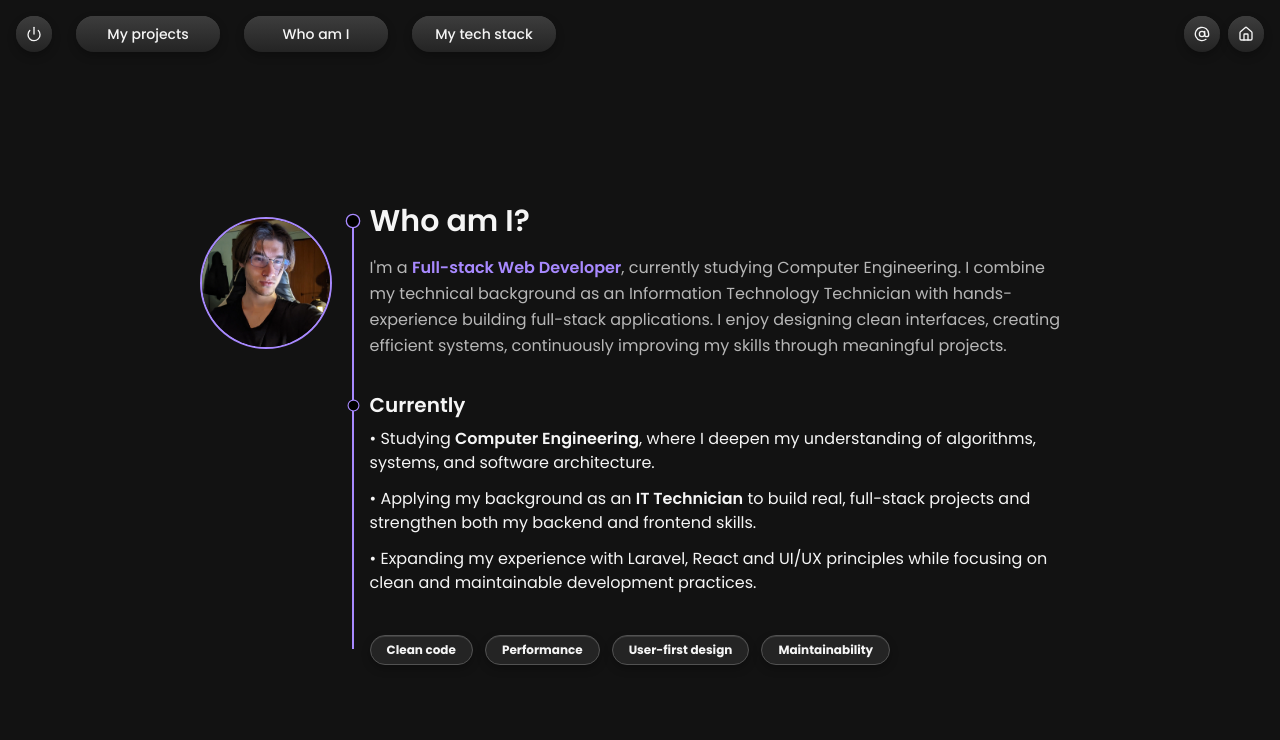
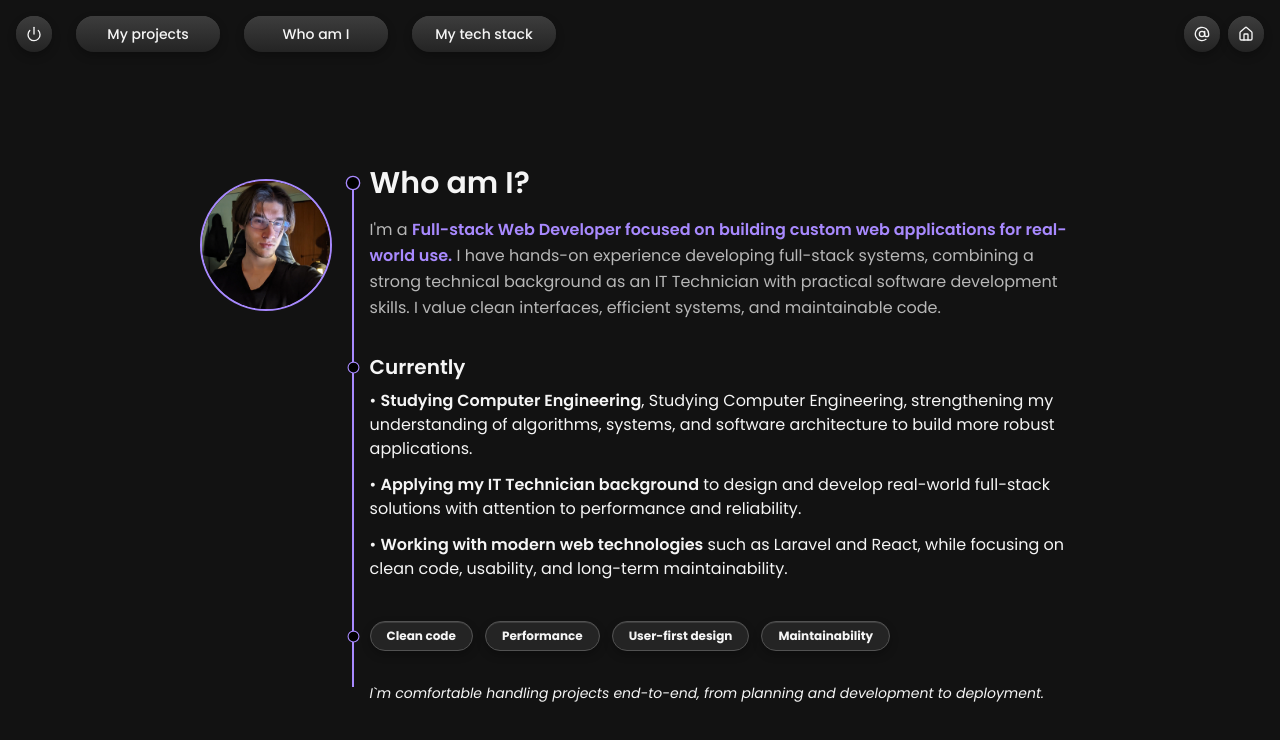
Before and after one commit to Rusiton/portfolio, a React (Vite) app: page /about in a window 1280 px wide. Shown: the top 740 px of the page. Built offline with nearby package versions, Linux system fonts and the light colour scheme.

Commit message:
Changed information on About screen

```diff
--- a/src/pages/AboutScreen.tsx
+++ b/src/pages/AboutScreen.tsx
@@ -35,7 +35,7 @@ export default function AboutScreen() {
 
                             <SoftReveal>
                                 <p className="text-md text-muted-foreground mt-4 leading-relaxed">
-                                I&apos;m a <span className="text-primary font-semibold">Full-stack Web Developer</span>, currently studying Computer Engineering. I combine my technical background as an Information Technology Technician with hands-experience building full-stack applications. I enjoy designing clean interfaces, creating efficient systems, continuously improving my skills through meaningful projects.
+                                I&apos;m a <span className="text-primary font-semibold">Full-stack Web Developer focused on building custom web applications for real-world use.</span> I have hands-on experience developing full-stack systems, combining a strong technical background as an IT Technician with practical software development skills. I value clean interfaces, efficient systems, and maintainable code.
                                 </p>
                             </SoftReveal>
 
@@ -55,24 +55,25 @@ export default function AboutScreen() {
                                 <SoftReveal>
                                     <ul className="text-foreground mt-2 flex flex-col gap-3">
                                         <li>
-                                            • Studying <span className="font-semibold">Computer Engineering</span>, where I deepen my understanding of
-                                            algorithms, systems, and software architecture.
+                                            • <span className="font-semibold">Studying Computer Engineering</span>, Studying Computer Engineering, strengthening my understanding of algorithms, systems, and software architecture to build more robust applications.
                                         </li>
 
                                         <li>
-                                            • Applying my background as an <span className="font-semibold">IT Technician</span> to build
-                                            real, full-stack projects and strengthen both my backend and frontend skills.
+                                            • <span className="font-semibold">Applying my IT Technician background</span> to design and develop real-world full-stack solutions with attention to performance and reliability.
                                         </li>
 
                                         <li>
-                                            • Expanding my experience with Laravel, React and UI/UX principles while
-                                            focusing on clean and maintainable development practices.
+                                            • <span className="font-semibold">Working with modern web technologies</span> such as Laravel and React, while focusing on clean code, usability, and long-term maintainability.
                                         </li>
                                     </ul>
                                 </SoftReveal>
                             </div>
 
-                            <div className="mt-10 flex flex-wrap gap-3 list-none">
+                            <div className="mt-10 flex flex-wrap gap-3 list-none relative">
+                                <div className="absolute h-full left-[-23px] flex items-center">
+                                    <Circle size="13" fill="true" className="text-primary" />
+                                </div>
+
                                 {["Clean code", "Performance", "User-first design", "Maintainability"].map(
                                     (item) => (
                                         <li key={item}>
@@ -81,6 +82,12 @@ export default function AboutScreen() {
                                     )
                                 )}
                             </div>
+
+                            <div className="mt-8">
+                                <p className="text-sm italic">
+                                    I`m comfortable handling projects end-to-end, from planning and development to deployment.
+                                </p>
+                            </div>
                         </div>
                     </div>
                 </div>
```
Lines whose indentation alone changed are shown as unchanged.
